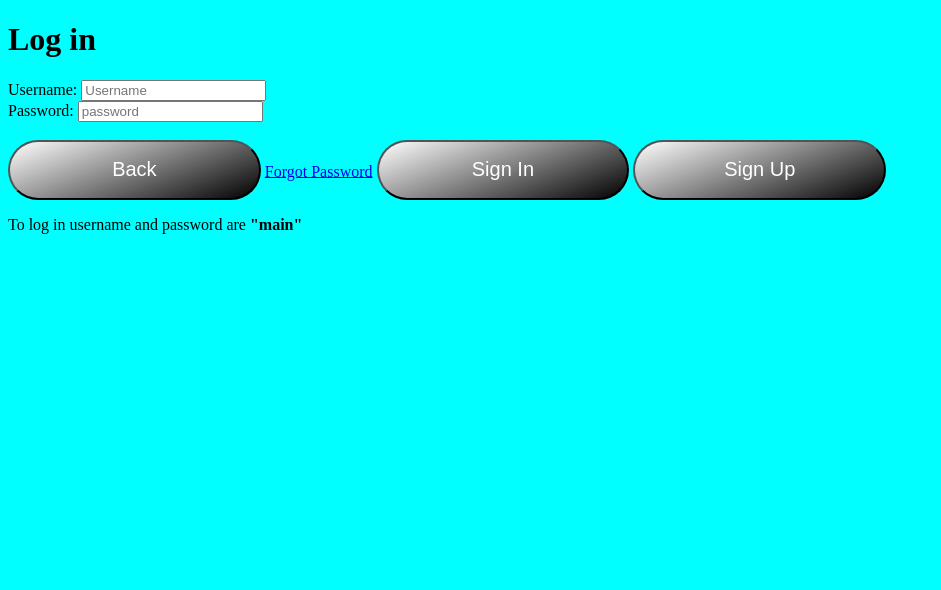
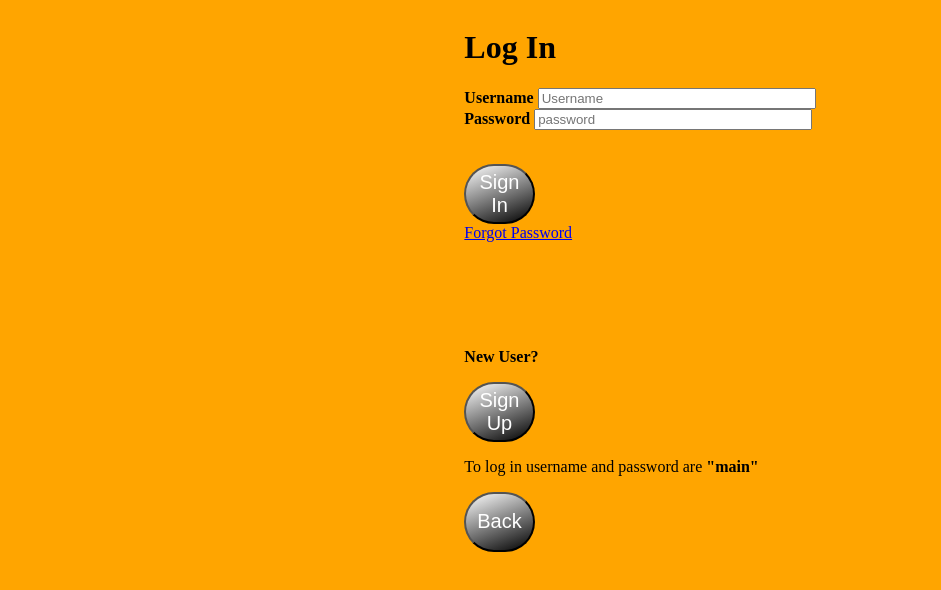
Before and after one commit to elGuapoTheMainCharacter/home-services, a plain HTML site: page login.html in a window 1280 px wide. Shown: the whole page, without its empty margins (0-941 px from the left). Drawn offline with Linux system fonts and the light colour scheme.

Commit message:
Update login.html

```diff
--- a/login.html
+++ b/login.html
@@ -5,32 +5,48 @@
   <meta http-equiv="CONTENT-TYPE" content="text/html; charset=UTF-8">
   <title>log in</title>
   <link rel="stylesheet" href="style.css">
+  <style>
+    body{
+      background: orange;
+      display: flex;
+      justify-content: center;
+    }
+  </style>
 </head>
 <body>
+  <div class="wholeLogin">
     <div class="loginHeading">
-    <h1>
-      Log in
+      <h1 class="heading">
+        Log In
       </h1>
     </div>
     <div class="logInBody">
       <div class="logInInputArea">
-      <label for="usernameField">Username:</label>
-      <input id="usernameField" placeholder="Username" type="text">
+        <label for="usernameField"><strong>Username</strong></label>
+        <input style="width: 270px;" id="usernameField" placeholder="Username" type="text">
         <br>
-      <label for="passwordField">Password:</label>
-      <input id="passwordField" placeholder="password" type="password">
+        <label for="passwordField"><strong>Password</strong></label>
+        <input style="width: 270px;" id="passwordField" placeholder="password" type="password">
       </div>
+      <p id="logginMsg" style="color: red"></p>
       <br>
-    <button class="goBackBtn" id="goBackBtn">Back</button>
-
+      <button class="signIn" id="signIn">Sign In</button>
+      <br>
       <a id="forgotPass" href="#">Forgot Password</a>
-
-    <button class="signIn" id="signIn">Sign In</button>
+      <br>
+      <br>
+      <br>
+      <br>
+      <br>
+      <br>
+      <p><strong>New User?</strong></p>
       <button class="signUp" id="signUp">Sign Up</button>
       <br>
-    <p id="logginMsg"></p>
+
       <p>To log in username and password are <strong>"main"</strong></p>
     </div>
+    <button class="goBackBtn" id="goBackBtn">Back</button>
     <script src="script.js"></script>
+  </div>
 </body>
   </html>
```
Lines whose indentation alone changed are shown as unchanged.
